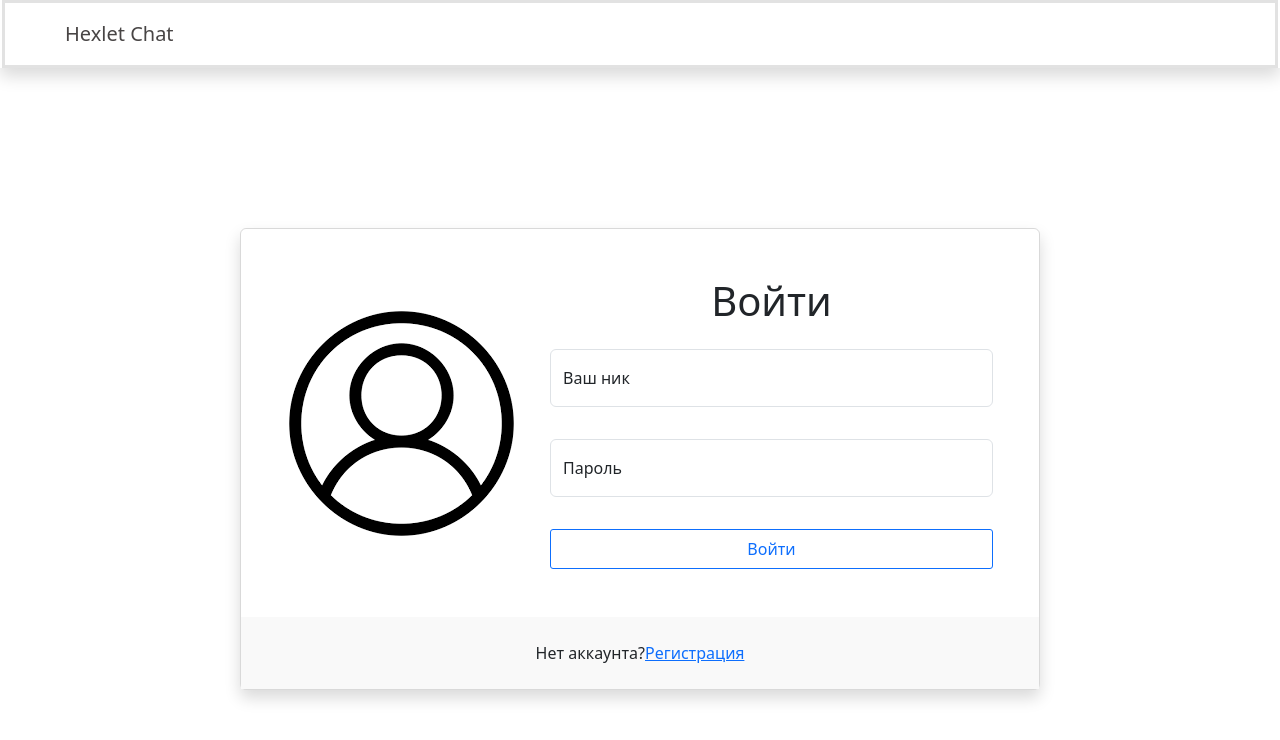
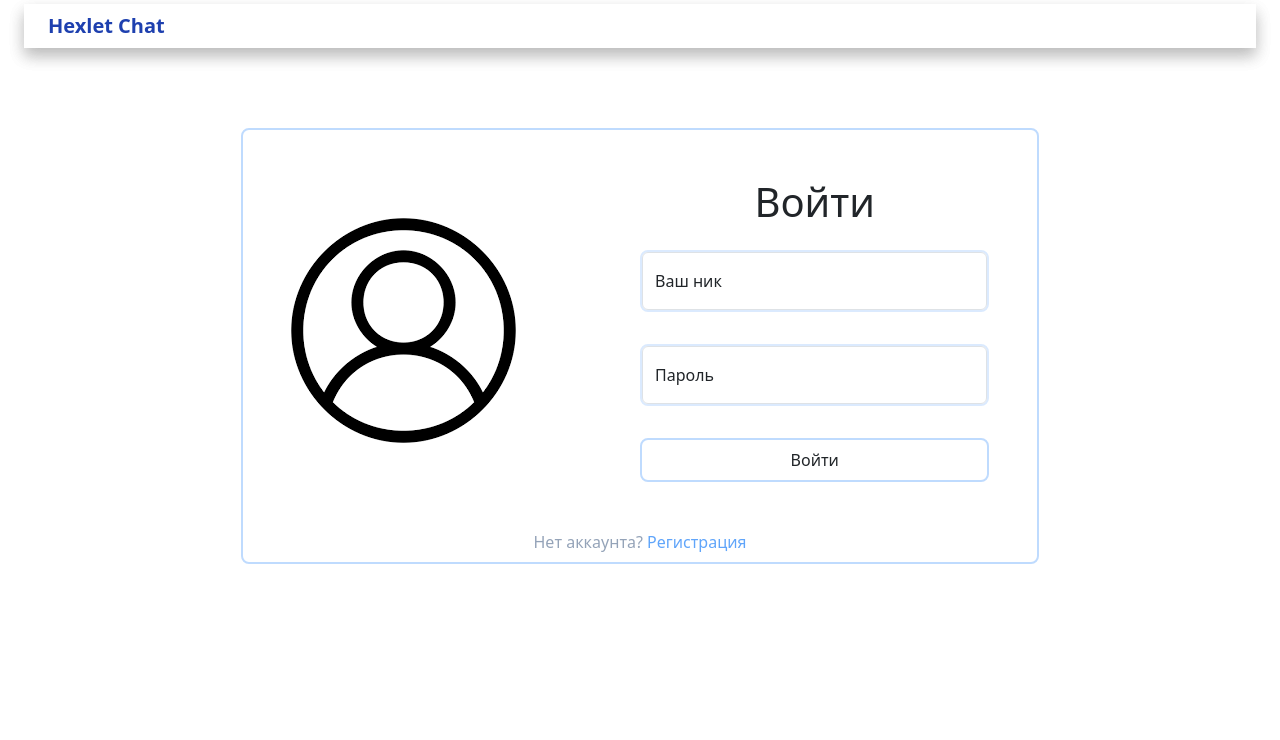
Before and after one commit to DianaShilova/frontend-project-12-vite, a React (Vite) app in the folder client/: page /frontend-project-12-vite/login in a window 1280 px wide. Shown: the top 740 px of the page. Built offline with nearby package versions, Linux system fonts and the light colour scheme; no server answers; what leo-profanity would draw is missing.

Commit message:
add Tailwind

```diff
--- a/client/index.html
+++ b/client/index.html
@@ -4,6 +4,18 @@
     <meta charset="UTF-8" />
     <link rel="icon" type="image/svg+xml" href="/vite.svg" />
     <meta name="viewport" content="width=device-width, initial-scale=1.0" />
+    <script src="https://cdn.tailwindcss.com"></script>
+    <script>
+      tailwind.config = {
+        theme: {
+          extend: {
+            colors: {
+              clifford: '#da373d',
+            },
+          },
+        },
+      };
+    </script>
     <title>Vite + React + TS</title>
   </head>
   <body>
--- a/client/src/components/channelOption.tsx
+++ b/client/src/components/channelOption.tsx
@@ -13,7 +13,7 @@ const ChannelOption = (props: IProps) => {
   return (
     <Dropdown>
       <Dropdown.Toggle variant='Secondary' id={id}>
-        <span className='visually-hidden'>{t('channelMenu.control')}</span>
+        <span className='visually-hidden '>{t('channelMenu.control')}</span>
       </Dropdown.Toggle>
       <Dropdown.Menu>
         <Dropdown.Item onClick={() => onDelete()}>
--- a/client/src/index.css
+++ b/client/src/index.css
@@ -1,174 +1,13 @@
 html,
 body {
-  height: 100vh;
+  margin: 0;
+  padding: 0;
 }
 body {
   margin: 0;
-  font-family: -apple-system, BlinkMacSystemFont, "Segoe UI", "Roboto", "Oxygen",
-    "Ubuntu", "Cantarell", "Fira Sans", "Droid Sans", "Helvetica Neue",
+  font-family: -apple-system, BlinkMacSystemFont, 'Segoe UI', 'Roboto', 'Oxygen',
+    'Ubuntu', 'Cantarell', 'Fira Sans', 'Droid Sans', 'Helvetica Neue',
     sans-serif;
   -webkit-font-smoothing: antialiased;
   -moz-osx-font-smoothing: grayscale;
 }
-
-#chat {
-  height: 100vh;
-  width: 100vw;
-  display: flex;
-  flex-direction: column;
-}
-
-code {
-  font-family: source-code-pro, Menlo, Monaco, Consolas, "Courier New",
-    monospace;
-}
-
-.error {
-  color: red;
-}
-
-.buttonSub {
-  margin: 10px;
-  align-self: flex-end;
-  display: block;
-  width: 88%;
-}
-
-.nav-login {
-  font-size: 20px;
-  font-weight: 500;
-  box-sizing: border-box;
-  display: grid;
-  justify-content: center;
-  align-content: space-around;
-}
-
-.navbarcontainer {
-  display: flex;
-  justify-content: space-between;
-  margin-left: 2px;
-  margin-right: 2px;
-  padding: 16px 60px;
-  border: solid #e2e2e2;
-}
-
-.navbarcontainer button {
-  font-size: 16px;
-  padding: 6px 12px;
-  background-color: #0d6efd;
-  line-height: 20px;
-  border: 1px solid transparent;
-  border-radius: 4px;
-  border-bottom-color: #0d6efd;
-  border-color: #0d6efd;
-  color: white;
-  font-weight: 400;
-}
-
-.shadow {
-  box-shadow: 0 0.5rem 1rem rgba(0, 0, 0, 0.15) !important;
-}
-
-.modal-input {
-  box-sizing: border-box;
-  width: 100%;
-}
-
-.error-modal {
-  color: rgba(208, 28, 12, 0.862);
-  font-size: 14px;
-}
-
-.sign {
-  width: 100vw;
-  display: flex;
-  justify-content: center;
-  margin-top: 20vh;
-}
-
-.signup-container {
-  display: flex;
-  flex-direction: row;
-  justify-content: space-between;
-  align-items: center;
-  border: 1px solid rgba(0, 0, 0, 0.15);
-  box-shadow: 0 0.5rem 1rem rgba(0, 0, 0, 0.15) !important;
-  border-radius: 6px;
-  padding: 50px;
-  width: 100vh;
-}
-
-.signin-container {
-  display: flex;
-  flex-direction: column;
-  justify-content: space-between;
-  align-content: center !important;
-  border: 1px solid rgba(0, 0, 0, 0.15);
-  box-shadow: 0 0.5rem 1rem rgba(0, 0, 0, 0.15) !important;
-  border-radius: 6px;
-  padding: 50px;
-  width: 100vh;
-}
-.card-body {
-  display: flex;
-  justify-content: center;
-  align-items: center;
-  padding: 48px !important;
-  flex-wrap: wrap;
-  flex-grow: 1;
-  width: 100vh;
-}
-
-.signup-form-container {
-  display: flex;
-  flex-direction: column;
-  flex-grow: 1;
-  justify-content: center;
-  padding-left: 36px;
-}
-
-.signup-form-container h1 {
-  display: flex;
-  justify-content: center;
-}
-
-.signup-form-container input {
-  display: flex;
-  flex-direction: column;
-  margin: 0px !important;
-  height: 48px;
-  color: black;
-}
-
-.buttonSign {
-  background-color: white;
-  border: 1px solid rgba(13, 110, 253);
-  border-radius: 3px;
-  color: rgba(13, 110, 253);
-  height: 5vh;
-}
-
-/* .in {
-  height: 100vw;
-  flex-grow: 1;
-  display: flex;
-  overflow: hidden;
-  align-items: center;
-  justify-content: center;
-} */
-
-.signin {
-  padding: 0 !important;
-}
-.card-footer {
-  box-sizing: border-box;
-  padding: 1.5rem !important;
-  background-color: rgb(249 249 249) !important;
-  border-bottom-right-radius: 5px;
-  border-bottom-left-radius: 5px;
-  border-radius: 5px;
-  border-top: 1px solid rgb(214 214 214);
-}
-.registration {
-  text-align: center;
-}
--- a/client/src/locales/ru.js
+++ b/client/src/locales/ru.js
@@ -69,7 +69,7 @@ export default {
       control: 'Управление каналом',
     },
     footer: {
-      haveNotAccount: 'Нет аккаунта?',
+      haveNotAccount: 'Нет аккаунта? ',
       registration: 'Регистрация',
     },
     image: {
--- a/client/src/pages/components/Channels.tsx
+++ b/client/src/pages/components/Channels.tsx
@@ -36,27 +36,25 @@ export const Channels = (props: Props) => {
     setIsOpenModal(true);
   };
 
-  const renderChannels = (): JSX.Element[] =>
-    channels.ids.map((id: string) => (
+  const renderChannels = () =>
+    channels.ids.map((id) => (
       <li key={id}>
         <div
-          className={
-            currentChannelId === id ? 'group-channel active' : 'group-channel'
-          }
+          className={`group-channel ${
+            currentChannelId === id ? 'bg-blue-100' : ''
+          }`}
         >
           <button
-            className={
+            className={`w-full max-w-full rounded-md text-left px-3 py-2 transition-colors duration-200 truncate ${
               currentChannelId === id
-                ? 'w-100 rounded-0 text-start text-truncate btn btn-secondary'
-                : 'channels-button'
-            }
-            name={channels.entities[id].name}
+                ? 'bg-blue-500 text-white'
+                : 'hover:bg-gray-200 text-gray-700'
+            }`}
             onClick={() => onSetChannel(id)}
-            id={channels.entities[id].name}
             type='button'
           >
-            <span className='me-1'>#</span>
-            {channels.entities[id].name}
+            <span className='mr-1'>#</span>
+            <span className='truncate'>{channels.entities[id].name}</span>
           </button>
           {channels.entities[id].removable && (
             <ChannelOption
@@ -70,18 +68,37 @@ export const Channels = (props: Props) => {
     ));
 
   return (
-    <section className='channels-container'>
-      <header className='channels-header'>
-        <b>{t('channelsContainer.channel')}</b>
-        <button type='button' className='channels-add' onClick={onAddChannel}>
-          +
+    <div className='w-full sm:w-[350px] bg-gray-50 p-2 sm:p-4 border-r border-gray-200 flex flex-col h-[270px] sm:h-full'>
+      <div className='flex justify-between items-center mb-6'>
+        <h2 className='text-lg font-semibold text-gray-800 pl-2 pt-3'>
+          {t('channelsContainer.channel')}
+        </h2>
+        <button
+          type='button'
+          className='bg-blue-500 text-white rounded-full p-2 hover:bg-blue-600 focus:outline-none focus:ring-2 focus:ring-blue-500 transition-colors duration-200'
+          onClick={onAddChannel}
+        >
+          <svg
+            xmlns='http://www.w3.org/2000/svg'
+            className='h-5 w-5'
+            viewBox='0 0 20 20'
+            fill='currentColor'
+          >
+            <path
+              fillRule='evenodd'
+              d='M10 3a1 1 0 011 1v5h5a1 1 0 110 2h-5v5a1 1 0 11-2 0v-5H4a1 1 0 110-2h5V4a1 1 0 011-1z'
+              clipRule='evenodd'
+            />
+          </svg>
         </button>
-      </header>
+      </div>
       {channels ? (
-        <ul className='channels-list'>{renderChannels()}</ul>
+        <ul className='list-none p-0 m-0 overflow-y-auto flex-grow'>
+          {renderChannels()}
+        </ul>
       ) : (
         <span>Loading</span>
       )}
-    </section>
+    </div>
   );
 };
--- a/client/src/pages/components/LoginWindow.tsx
+++ b/client/src/pages/components/LoginWindow.tsx
@@ -18,11 +18,11 @@ export const LoginWindow = () => {
   });
 
   return (
-    <div className='sign in'>
-      <div className='signin-container signin'>
-        <div className='card-body'>
-          <div className='signup-image-container'>
-            <img src={image} alt={t(image.login)} />
+    <div className='sign in flex justify-center mt-20'>
+      <div className='signin-container flex row signin border-2 border-blue-200 rounded-lg mx-10'>
+        <div className='card-body flex justify-between p-5'>
+          <div className='signup-image-container pt-10'>
+            <img src={image} alt={t('image.login')} />
           </div>
 
           <Formik
@@ -41,7 +41,7 @@ export const LoginWindow = () => {
             }}
           >
             {({ errors, touched, handleChange, values }) => (
-              <Form className='signup-form-container'>
+              <Form className='signup-form-container w-50'>
                 <h1 className='text-center mb-4'>{t('loginForm.enter')}</h1>
                 <FormBootstrap.Group
                   className='username input mb-3'
@@ -51,7 +51,7 @@ export const LoginWindow = () => {
                     <FloatingLabel
                       controlId='username'
                       label={t('loginForm.nickname')}
-                      className='mb-3'
+                      className='mb-3 border-2 border-blue-100 rounded-lg'
                     >
                       <FormBootstrap.Control
                         name='username'
@@ -75,7 +75,7 @@ export const LoginWindow = () => {
                     <FloatingLabel
                       controlId='password'
                       label={t('loginForm.password')}
-                      className='mb-3'
+                      className='mb-3 border-2 border-blue-100 rounded-lg'
                     >
                       <FormBootstrap.Control
                         name='password'
@@ -92,18 +92,23 @@ export const LoginWindow = () => {
                     </FloatingLabel>
                   </InputGroup>
                 </FormBootstrap.Group>
-                <button className='buttonSign' type='submit'>
+                <button
+                  className='buttonSign border-2 border-blue-200 rounded-lg w-100 py-2'
+                  type='submit'
+                >
                   {t('loginForm.enter')}
                 </button>
               </Form>
             )}
           </Formik>
         </div>
-        <div className='card-footer'>
-          <div className='registration'>
+        <div className='card-footer flex justify-center mb-2'>
+          <div className='registration text-slate-400'>
             <span>
               {t('footer.haveNotAccount')}
-              <a href='/signup'>{t('footer.registration')}</a>
+              <a className='text-blue-400 no-underline' href='/signup'>
+                {t('footer.registration')}
+              </a>
             </span>
           </div>
         </div>
--- a/client/src/pages/components/MessageInput.tsx
+++ b/client/src/pages/components/MessageInput.tsx
@@ -11,10 +11,13 @@ export const MessageInput = (props: Props) => {
   const { t } = useTranslation();
 
   return (
-    <form className='messages-form' onSubmit={onSubmitMessage}>
-      <div className='messages-input-wrapper'>
+    <form
+      className='flex items-center p-3 border-t border-gray-200'
+      onSubmit={onSubmitMessage}
+    >
+      <div className='relative flex-grow'>
         <input
-          className='messages-input'
+          className='w-full py-2 px-4 rounded-full border border-gray-300 focus:outline-none focus:ring-2 focus:ring-blue-500'
           aria-label='Новое сообщение'
           placeholder={t('message.messagesPlaceholder')}
           value={input}
@@ -23,9 +26,22 @@ export const MessageInput = (props: Props) => {
         />
         <button
           aria-label='message-send'
-          type='button'
-          className='messages-send'
-        />
+          type='submit'
+          className='absolute right-1 top-1/2 transform -translate-y-1/2 bg-blue-500 text-white rounded-full p-2 hover:bg-blue-600 focus:outline-none focus:ring-2 focus:ring-blue-500'
+        >
+          <svg
+            xmlns='http://www.w3.org/2000/svg'
+            className='h-5 w-5'
+            viewBox='0 0 20 20'
+            fill='currentColor'
+          >
+            <path
+              fillRule='evenodd'
+              d='M10 18a8 8 0 100-16 8 8 0 000 16zm3.707-8.707l-3-3a1 1 0 00-1.414 1.414L10.586 9H7a1 1 0 100 2h3.586l-1.293 1.293a1 1 0 101.414 1.414l3-3a1 1 0 000-1.414z'
+              clipRule='evenodd'
+            />
+          </svg>
+        </button>
       </div>
     </form>
   );
--- a/client/src/pages/components/MessagesField.tsx
+++ b/client/src/pages/components/MessagesField.tsx
@@ -20,14 +20,19 @@ export const MessagesField = (props: Props) => {
 
   const renderMessages = (): JSX.Element[] =>
     filtered.map((message: Message) => (
-      <div key={message.id}>
-        <b>{message.name}</b>:{message.text}
+      <div key={message.id} className='mb-2'>
+        <b className='font-bold mr-1'>{message.name}</b>
+        <span className='text-gray-700'>{message.text}</span>
       </div>
     ));
 
   return (
-    <div className='messages-content'>
-      {messages ? renderMessages() : <span>Loading</span>}
+    <div className='h-[350px] sm:h-full overflow-y-auto p-4 bg-white'>
+      {messages ? (
+        renderMessages()
+      ) : (
+        <span className='text-gray-500'>Loading</span>
+      )}
       <div ref={messagesEndRef} />
     </div>
   );
--- a/client/src/pages/components/MessagesTitle.tsx
+++ b/client/src/pages/components/MessagesTitle.tsx
@@ -16,18 +16,20 @@ export const MessagesTitle = (props: Props) => {
   const messagesQuantity = filtered.length;
 
   return (
-    <div className='messages-header'>
-      <span>
-        #{' '}
+    <div className='bg-white border-b border-gray-200 p-3'>
+      <span className='text-lg font-semibold'>
+        <span className='text-gray-600 mr-1'>#</span>
         {channels.entities[currentChannelId] &&
           channels.entities[currentChannelId].name}
-        <br /> {messagesQuantity}{' '}
+      </span>
+      <div className='text-sm text-gray-500 mt-1'>
+        {messagesQuantity}{' '}
         {getMessageFromQuantity(messagesQuantity, {
           manyCase: t('message.numeral.manyCase'),
           genitiveCase: t('message.numeral.genitiveCase'),
           singularCase: t('message.numeral.nominativeCase'),
         })}
-      </span>
+      </div>
     </div>
   );
 };
--- a/client/src/pages/components/Navbar.tsx
+++ b/client/src/pages/components/Navbar.tsx
@@ -11,14 +11,21 @@ export const Navbar = (props: Props) => {
   const authContext = useContext(AuthContext);
 
   return (
-    <header>
-      <nav>
-        <div className='navbarcontainer'>
-          <a className='nav-login' href='/login'>
+    <header className='bg-white shadow mx-4 mt-1'>
+      <nav className='px-4 w-full'>
+        <div className='flex justify-between items-center py-2 max-w-7xl mx-auto'>
+          <a
+            className='text-xl no-underline font-bold text-blue-800 hover:text-gray-600'
+            href='/login'
+          >
             Hexlet Chat
           </a>
           {isLogin && (
-            <button type='button' onClick={authContext.logout}>
+            <button
+              type='button'
+              onClick={authContext.logout}
+              className='px-4 py-2 bg-blue-500 text-white rounded hover:bg-blue-600 transition-colors'
+            >
               {t('nav.exit')}
             </button>
           )}
--- a/client/src/pages/home.tsx
+++ b/client/src/pages/home.tsx
@@ -125,13 +125,13 @@ const HomePage = () => {
     return <Navigate to='/login' />;
   }
   return (
-    <>
+    <div className='flex flex-col h-screen'>
       <header>
         <Navbar isLogin={true} />
       </header>
 
       <main className='chat-body'>
-        <div className='body-container shadow'>
+        <div className='body-container flex flex-col sm:flex-row shadow'>
           <Channels
             channels={channels}
             onAddChannel={handleAddChannel}
@@ -167,7 +167,7 @@ const HomePage = () => {
         isOpen={isOpenModalDelete}
         onClose={handleCloseDeleteModal}
       />
-    </>
+    </div>
   );
 };
 
```
Also changed, not shown: 1 other file (tests, documents, lock files or other folders).
